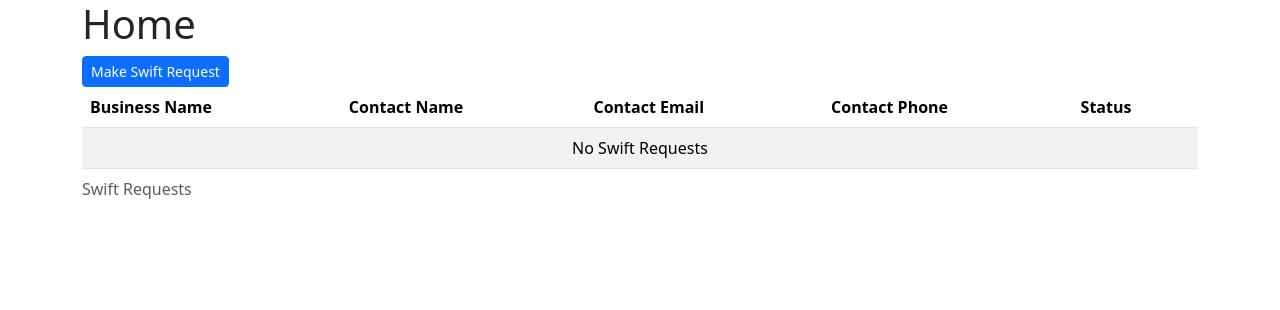
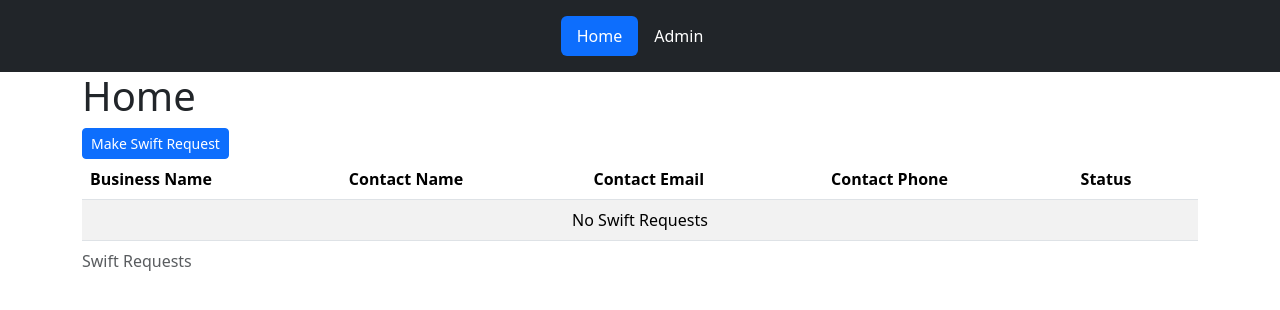
Before and after one commit to mubareksd/haron_crm, a Flask app: page / in a window 1280 px wide. Shown: the top 310 px of the page. Run offline with Flask 3, Linux system fonts and the light colour scheme; some libraries are stand-ins or nearby versions.

Commit message:
:lipstick: refactor: styling for base.html template

```diff
--- a/templates/base.html
+++ b/templates/base.html
@@ -1,18 +1,48 @@
 <!DOCTYPE html>
 <html lang="en">
-<head>
+  <head>
     <meta charset="UTF-8" />
     <meta http-equiv="X-UA-Compatible" content="IE=edge" />
     <meta name="viewport" content="width=device-width, initial-scale=1.0" />
     <title>HCCRM | {% block title %} {% endblock %}</title>
-    <link rel="stylesheet" href="https://cdnjs.cloudflare.com/ajax/libs/font-awesome/6.5.1/css/all.min.css" integrity="sha512-DTOQO9RWCH3ppGqcWaEA1BIZOC6xxalwEsw9c2QQeAIftl+Vegovlnee1c9QX4TctnWMn13TZye+giMm8e2LwA==" crossorigin="anonymous" referrerpolicy="no-referrer" />
-    <link rel="stylesheet" href="https://cdnjs.cloudflare.com/ajax/libs/bootstrap/5.3.2/css/bootstrap.min.css" integrity="sha512-b2QcS5SsA8tZodcDtGRELiGv5SaKSk1vDHDaQRda0htPYWZ6046lr3kJ5bAAQdpV2mmA/4v0wQF9MyU6/pDIAg==" crossorigin="anonymous" referrerpolicy="no-referrer" />
-</head>
-<body>
-<div class="container">
-    {% block content %} {% endblock %}
-</div>
-    <script src="https://cdnjs.cloudflare.com/ajax/libs/jquery/3.7.1/jquery.min.js" integrity="sha512-v2CJ7UaYy4JwqLDIrZUI/4hqeoQieOmAZNXBeQyjo21dadnwR+8ZaIJVT8EE2iyI61OV8e6M8PP2/4hpQINQ/g==" crossorigin="anonymous" referrerpolicy="no-referrer"></script>
-    <script src="https://cdnjs.cloudflare.com/ajax/libs/bootstrap/5.3.2/js/bootstrap.bundle.min.js" integrity="sha512-X/YkDZyjTf4wyc2Vy16YGCPHwAY8rZJY+POgokZjQB2mhIRFJCckEGc6YyX9eNsPfn0PzThEuNs+uaomE5CO6A==" crossorigin="anonymous" referrerpolicy="no-referrer"></script>
-</body>
+    <link
+      rel="stylesheet"
+      href="https://cdnjs.cloudflare.com/ajax/libs/font-awesome/6.5.1/css/all.min.css"
+      integrity="sha512-DTOQO9RWCH3ppGqcWaEA1BIZOC6xxalwEsw9c2QQeAIftl+Vegovlnee1c9QX4TctnWMn13TZye+giMm8e2LwA=="
+      crossorigin="anonymous"
+      referrerpolicy="no-referrer"
+    />
+    <link
+      rel="stylesheet"
+      href="https://cdnjs.cloudflare.com/ajax/libs/bootstrap/5.3.2/css/bootstrap.min.css"
+      integrity="sha512-b2QcS5SsA8tZodcDtGRELiGv5SaKSk1vDHDaQRda0htPYWZ6046lr3kJ5bAAQdpV2mmA/4v0wQF9MyU6/pDIAg=="
+      crossorigin="anonymous"
+      referrerpolicy="no-referrer"
+    />
+  {% block styles %} {% endblock %}
+  </head>
+  <body>
+    <header class="d-flex justify-content-center py-3 bg-dark">
+        <ul class="nav nav-pills">
+          <li class="nav-item">
+            <a href="/" class="nav-link text-white" aria-current="page">Home</a>
+          </li>
+          <li class="nav-item"><a href="/admin" class="nav-link text-white">Admin</a></li>
+        </ul>
+    </header>
+    <div class="container">{% block content %} {% endblock %}</div>
+    <script
+      src="https://cdnjs.cloudflare.com/ajax/libs/jquery/3.7.1/jquery.min.js"
+      integrity="sha512-v2CJ7UaYy4JwqLDIrZUI/4hqeoQieOmAZNXBeQyjo21dadnwR+8ZaIJVT8EE2iyI61OV8e6M8PP2/4hpQINQ/g=="
+      crossorigin="anonymous"
+      referrerpolicy="no-referrer"
+    ></script>
+    <script
+      src="https://cdnjs.cloudflare.com/ajax/libs/bootstrap/5.3.2/js/bootstrap.bundle.min.js"
+      integrity="sha512-X/YkDZyjTf4wyc2Vy16YGCPHwAY8rZJY+POgokZjQB2mhIRFJCckEGc6YyX9eNsPfn0PzThEuNs+uaomE5CO6A=="
+      crossorigin="anonymous"
+      referrerpolicy="no-referrer"
+    ></script>
+  {% block scripts %} {% endblock %}
+  </body>
 </html>
--- a/templates/index.html
+++ b/templates/index.html
@@ -57,3 +57,12 @@
 </table>
   </div>
 {% endblock %}
+
+{% block scripts %}
+<script>
+      var path = window.location.pathname;
+      $('ul.nav-pills a').filter(function () {
+        return this.pathname === path;
+      }).addClass('active');
+    </script>
+{% endblock %}
```
